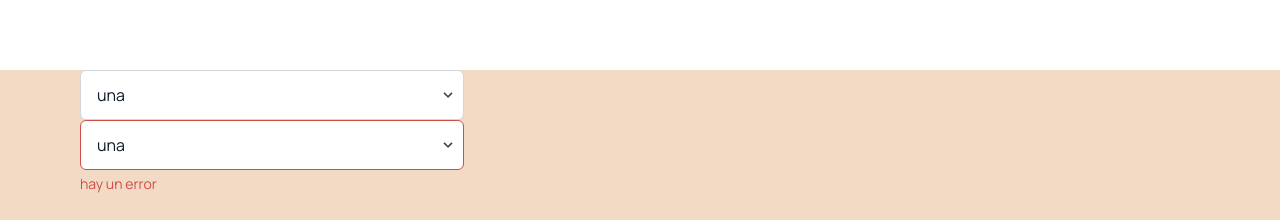
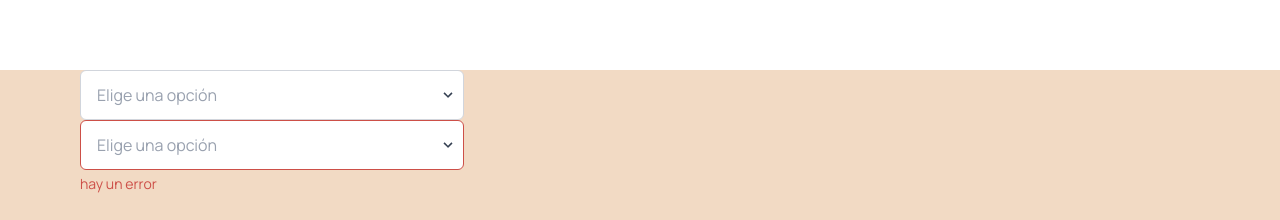
Before and after one commit to LaNoviaDePepe/Vesto, a React (Vite) app: page / in a window 1280 px wide. Shown: the part 250-470 px from the top of the page. Built offline with nearby package versions, Linux system fonts and the light colour scheme.

Commit message:
🔥FIX_select
-Solucionado select
-Añadido componentes restantes a testingPaga

```diff
--- a/src/pages/TestingPage.tsx
+++ b/src/pages/TestingPage.tsx
@@ -1,11 +1,15 @@
+import type { ChangeEvent } from "react";
 import Conjunto from "../components/clothing/Conjunto.tsx";
-import Prenda, { type PrendaProps } from "../components/clothing/Prenda.tsx";
+import { type PrendaProps } from "../components/clothing/Prenda.tsx";
 import GuestHeader from "../components/common/GuestHeader.tsx";
 import Header from "../components/common/Header.tsx";
-import SelectForm from "../components/common/Select.tsx";
+import Select from "../components/common/Select.tsx";
 import UserHeader from "../components/common/UserHeader.tsx";
 import Filter from "../components/filter/Filter.tsx";
 import PrendasLayout from "../layouts/PrendasLayout.tsx";
+import AddItemForm from "../components/forms/AddItemForm.tsx";
+import LoginForm from "../components/forms/LoginForm.tsx";
+import SignUpForm from "../components/forms/SignUpForm .tsx";
 
 export default function TestingPage() {
 
@@ -21,11 +25,15 @@ export default function TestingPage() {
         <>
             <GuestHeader></GuestHeader>
             <UserHeader></UserHeader>
-        <Header/>
+            <Header />
             <div className="w-full h-full bg-auxiliary-50" >
                 <div className="w-96 m-20">
-                <SelectForm name="prueba" placeholder="Elige una opción" options={["una", "dos", "tres"]} />
-                <SelectForm name="pruebaError" placeholder="Elige una opción" options={["una", "dos"]} error="hay un error" />
+                    <Select name="prueba" placeholder="Elige una opción" options={["una", "dos", "tres"]} value={""} onChange={function (e: ChangeEvent<HTMLSelectElement>): void {
+                        throw new Error("Function not implemented.");
+                    }} />
+                    <Select name="pruebaError" placeholder="Elige una opción" options={["una", "dos"]} error="hay un error" value={""} onChange={function (e: ChangeEvent<HTMLSelectElement>): void {
+                        throw new Error("Function not implemented.");
+                    }} />
                 </div>
                 <Filter />
                 <PrendasLayout
@@ -46,6 +54,9 @@ export default function TestingPage() {
                     prendas={prendas}
                 />
             </div>
+            <AddItemForm />
+            <LoginForm />
+            <SignUpForm />
         </>
     )
 }
```
Lines whose indentation alone changed are shown as unchanged.
